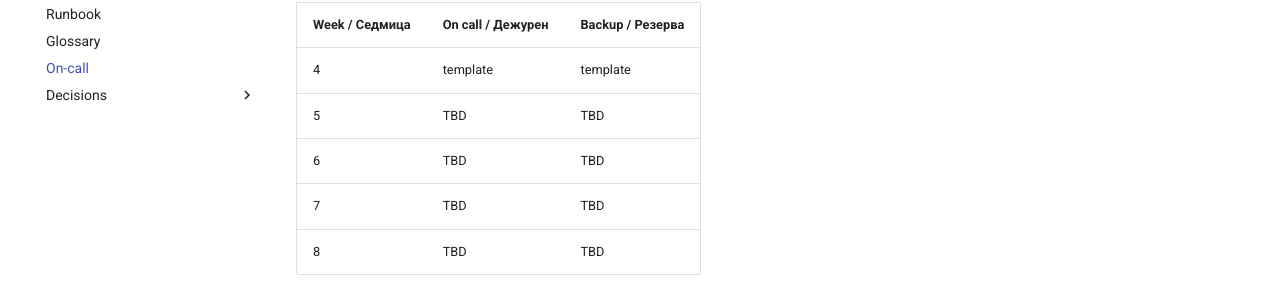
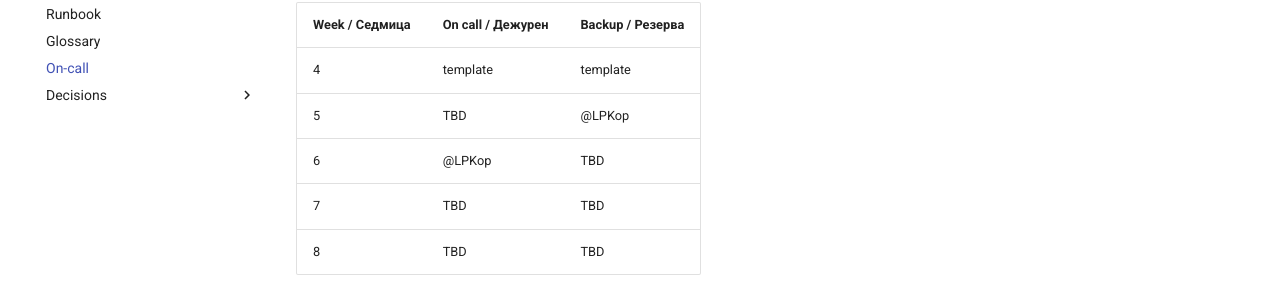
Before and after one commit to LPKop/devops-labs-fn371223037, an MkDocs documentation site: the page built from docs/oncall.md, in a window 1280 px wide. Shown: the part 178-478 px from the top of the page. Built offline with MkDocs 1.6.1 and Material for MkDocs 9.7.7, drawn with Linux system fonts in a browser that asks for light colours.

Commit message:
docs: sign up for on-call in weeks 5 and 6
Refs #9

```diff
--- a/docs/oncall.md
+++ b/docs/oncall.md
@@ -3,7 +3,7 @@
 | Week / Седмица | On call / Дежурен | Backup / Резерва |
 |---|---|---|
 | 4 | template | template |
-| 5 | TBD | TBD |
-| 6 | TBD | TBD |
+| 5 | TBD | @LPKop |
+| 6 | @LPKop | TBD |
 | 7 | TBD | TBD |
 | 8 | TBD | TBD |
```
